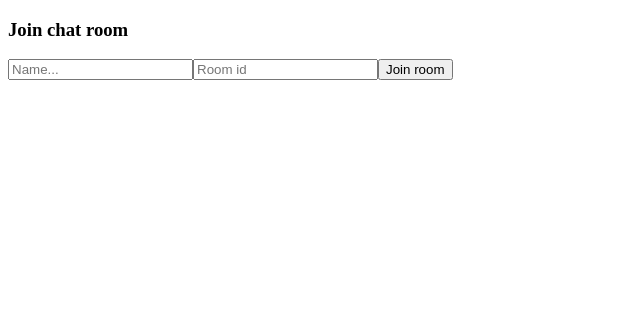
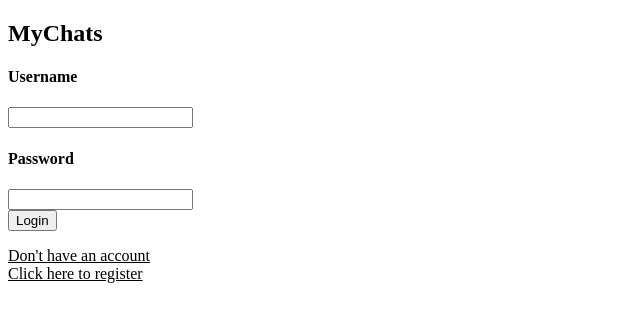
Before and after one commit to Smejia3409/chat-app, a React (Create React App) app in the folder client/: page / in a window 1280 px wide. Shown: the top 322 px of the page, without its empty margins (0-640 px from the left). Built offline with nearby package versions, Linux system fonts and the light colour scheme; no server answers.

Commit message:
Created basic login ui

```diff
--- a/client/package.json
+++ b/client/package.json
@@ -8,6 +8,7 @@
     "@testing-library/user-event": "^13.5.0",
     "react": "^18.2.0",
     "react-dom": "^18.2.0",
+    "react-router-dom": "^6.3.0",
     "react-scripts": "5.0.1",
     "socket.io-client": "^4.5.1",
     "web-vitals": "^2.1.4"
--- a/client/src/App.js
+++ b/client/src/App.js
@@ -1,41 +1,15 @@
-import { useState } from "react";
-import io from "socket.io-client";
-import Chat from "./Chat";
-
-const socket = io.connect("http://localhost:5000");
-
-function App() {
-  const [username, setUsername] = useState("");
-  const [room, setRoom] = useState("");
-  const [displayChat, setDisplayChat] = useState(false);
-
-  const joinroom = () => {
-    if (username !== "" && room !== "") {
-      // runs the socket io event created in the backend
-      socket.emit("join_room", room);
-      setDisplayChat(true);
-    }
-  };
-
+import JoinChat from "./ChatJoin";
+import { BrowserRouter, Routes, Route } from "react-router-dom";
+import LoginPage from "./LoginPage";
+const App = () => {
   return (
-    <div className="App">
-      <h3>Join chat room</h3>
-      <input
-        type="text"
-        placeholder="Name..."
-        onChange={(name) => setUsername(name.target.value)}
-      />
-      <input
-        type="text"
-        placeholder="Room id"
-        onChange={(room) => setRoom(room.target.value)}
-      />
-
-      <button onClick={joinroom}>Join room</button>
-
-      {displayChat && <Chat socket={socket} username={username} room={room} />}
-    </div>
+    <BrowserRouter>
+      <Routes>
+        <Route path="/chat" element={<JoinChat />} />
+        <Route path="/" element={<LoginPage />} />
+      </Routes>
+    </BrowserRouter>
   );
-}
+};
 
 export default App;
--- /dev/null
+++ b/client/src/ChatJoin.js
@@ -0,0 +1,41 @@
+import { useState } from "react";
+import io from "socket.io-client";
+import Chat from "./Chat";
+
+const socket = io.connect("http://localhost:5000");
+
+function JoinChat() {
+  const [username, setUsername] = useState("");
+  const [room, setRoom] = useState("");
+  const [displayChat, setDisplayChat] = useState(false);
+
+  const joinroom = () => {
+    if (username !== "" && room !== "") {
+      // runs the socket io event created in the backend
+      socket.emit("join_room", room);
+      setDisplayChat(true);
+    }
+  };
+
+  return (
+    <div className="App">
+      <h3>Join chat room</h3>
+      <input
+        type="text"
+        placeholder="Name..."
+        onChange={(name) => setUsername(name.target.value)}
+      />
+      <input
+        type="text"
+        placeholder="Room id"
+        onChange={(room) => setRoom(room.target.value)}
+      />
+
+      <button onClick={joinroom}>Join room</button>
+
+      {displayChat && <Chat socket={socket} username={username} room={room} />}
+    </div>
+  );
+}
+
+export default JoinChat;
--- /dev/null
+++ b/client/src/LoginPage.js
@@ -0,0 +1,26 @@
+const LoginPage = () => {
+  return (
+    <div>
+      <h2>MyChats</h2>
+
+      <div>
+        <h4>Username</h4>
+        <input type="text" />
+      </div>
+
+      <div>
+        <h4>Password</h4>
+        <input type="text" />
+      </div>
+
+      <button>Login</button>
+      <p>
+        <u>
+          Don't have an account <br /> Click here to register
+        </u>
+      </p>
+    </div>
+  );
+};
+
+export default LoginPage;
```
Also changed, not shown: 1 other file (tests, documents, lock files or other folders).
